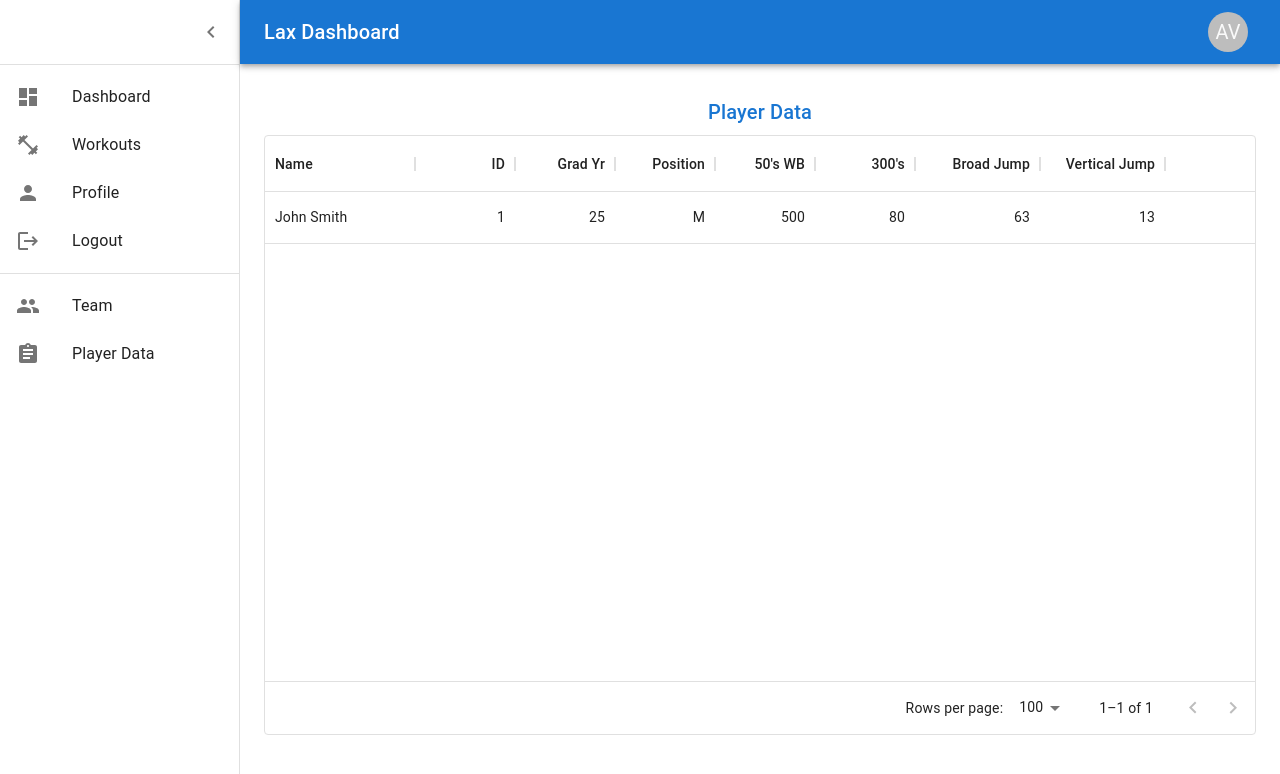
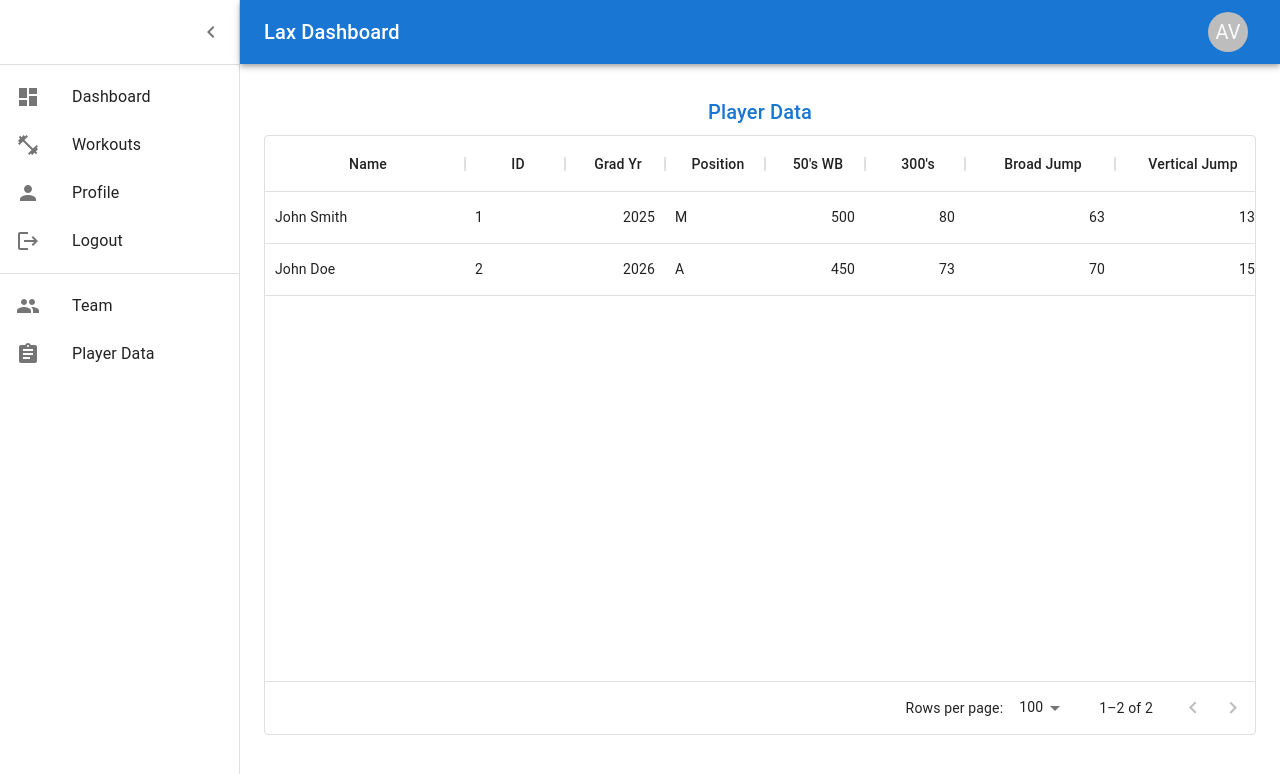
Before and after one commit to alyssavoccia/lax-dashboard-old, a React (Create React App) app: page /player-data in a window 1280 px wide. Shown: the top 774 px of the page. Built offline with nearby package versions, Linux system fonts and the light colour scheme; no server answers.

Commit message:
Added redux and set up reducer and actions for the user

```diff
--- a/package.json
+++ b/package.json
@@ -19,9 +19,12 @@
     "material-table": "^1.69.3",
     "react": "^17.0.2",
     "react-dom": "^17.0.2",
+    "react-redux": "^7.2.6",
     "react-router-dom": "5.2",
     "react-scripts": "5.0.0",
     "recharts": "^2.1.8",
+    "redux": "^4.1.2",
+    "redux-logger": "^3.0.6",
     "web-vitals": "^2.1.2"
   },
   "scripts": {
--- a/src/App.js
+++ b/src/App.js
@@ -1,52 +1,43 @@
 import React from 'react';
-import './App.css';
+import { Route, Switch } from 'react-router-dom';
+import { auth, createUserProfileDocument } from './firebase/firebase';
+import { connect } from 'react-redux';
 
 import { createTheme, ThemeProvider } from '@mui/material/styles';
 import CssBaseline from '@mui/material/CssBaseline';
 import Box from '@mui/material/Box';
-import { Route, Switch } from 'react-router-dom';
+
 import Navbar from './components/navbar/Navbar';
 import SignIn from './pages/sign-in/SignIn';
-import Dashboard from './pages/dashboard/Dashboard';
+import DashboardPage from './pages/dashboard/DashboardPage';
 import WorkoutsPage from './pages/workouts/Workouts';
 import ProfilePage from './pages/profile/ProfilePage';
 import PlayerDataPage from './pages/player-data/PlayerData';
 
-import { auth, createUserProfileDocument, firestore } from './firebase/firebase';
+import { setCurrentUser } from './redux/user/user.actions';
+
+import './App.css';
 
 const mdTheme = createTheme();
 
 class App extends React.Component {
-  constructor() {
-    super();
-
-    this.state = {
-      currentUser: null
-    };
-  }
-
   unsubscribeFromAuth = null;
 
   componentDidMount() {
+    const {setCurrentUser} = this.props;
+
     this.unsubscribeFromAuth = auth.onAuthStateChanged(async userAuth => {
       if (userAuth) {
         const userRef = await createUserProfileDocument(userAuth);
 
         userRef.onSnapshot(snapShot => {
-          this.setState({
-            currentUser: {
+          setCurrentUser({
               id: snapShot.id,
               ...snapShot.data()
-            },
-            currentTeam: {
-              team: snapShot.data().team,
-            }
-          }, () => {
-            console.log(this.state);
-          })
-        });
+            })
+          });
       } else {
-        this.setState({currentUser: userAuth})
+        setCurrentUser(userAuth)
       }
     });
   }
@@ -64,7 +55,7 @@ class App extends React.Component {
             <Navbar />
             <Switch>
               <Route exact path = '/' component={SignIn} />
-              <Route path='/dashboard' component={Dashboard} />
+              <Route path='/dashboard' component={DashboardPage} />
               <Route path='/workouts' component={WorkoutsPage} />
               <Route path='/profile' component={ProfilePage} />
               <Route path='/player-data' component={PlayerDataPage} />
@@ -74,7 +65,10 @@ class App extends React.Component {
       </div>
     );
   }
-
 }
 
-export default App;
+const mapDispatchToProps = dispatch => ({
+  setCurrentUser: user => dispatch(setCurrentUser(user))
+})
+
+export default connect(null, mapDispatchToProps)(App);
--- a/src/components/navbar/Navbar.js
+++ b/src/components/navbar/Navbar.js
@@ -1,4 +1,6 @@
 import * as React from 'react';
+import { connect } from 'react-redux';
+
 import {styled} from '@mui/material/styles';
 import MuiDrawer from '@mui/material/Drawer';
 import MuiAppBar from '@mui/material/AppBar';
@@ -10,6 +12,7 @@ import Typography from '@mui/material/Typography';
 import Divider from '@mui/material/Divider';
 import IconButton from '@mui/material/IconButton';
 import Toolbar from '@mui/material/Toolbar';
+
 import { mainListItems, secondaryListItems } from '../navbar/nav-list-items';
 
 
@@ -61,7 +64,7 @@ const Drawer = styled(MuiDrawer, { shouldForwardProp: (prop) => prop !== 'open'
 
 
 
-function Navbar() {
+function Navbar({ currentUser }) {
   const [open, setOpen] = React.useState(true);
   const toggleDrawer = () => {
     setOpen(!open);
@@ -126,4 +129,8 @@ function Navbar() {
   )
 }
 
-export default Navbar;
+const mapStateToProps = state => ({
+  currentUser: state.user.currentUser
+});
+
+export default connect(mapStateToProps)(Navbar);
--- a/src/index.js
+++ b/src/index.js
@@ -1,20 +1,20 @@
 import React from 'react';
 import ReactDOM from 'react-dom';
 import { BrowserRouter } from 'react-router-dom';
+import { Provider } from 'react-redux';
+
+import store from './redux/store';
+
 import './index.css';
 import App from './App';
-import reportWebVitals from './reportWebVitals';
 
 ReactDOM.render(
-  <React.StrictMode>
-    <BrowserRouter>
-      <App />
-    </BrowserRouter>
-  </React.StrictMode>,
+  <Provider store={store}>
+    <React.StrictMode>
+      <BrowserRouter>
+        <App />
+      </BrowserRouter>
+    </React.StrictMode>
+  </Provider>,
   document.getElementById('root')
 );
-
-// If you want to start measuring performance in your app, pass a function
-// to log results (for example: reportWebVitals(console.log))
-// or send to an analytics endpoint. Learn more: https://bit.ly/CRA-vitals
-reportWebVitals();
--- a/src/pages/dashboard/Dashboard.js
+++ b/src/pages/dashboard/DashboardPage.js
@@ -5,12 +5,12 @@ import Container from '@mui/material/Container';
 import Grid from '@mui/material/Grid';
 import Paper from '@mui/material/Paper';
 
-import PerformanceRelativeToPeers from '../../components/charts/PerformanceRelativeToPeers.js';
+import PerformanceRelativeToPeers from '../../components/charts/PerformanceRelativeToPeers'
 import StrengthsAssessment from '../../components/charts/StrengthsAssessment';
 import Percentiles from '../../components/charts/Percentiles.js';
 import TapScore from '../../components/charts/TapScore.js';
 
-function DashboardContent() {
+function DashboardPage() {
 
   return (
     <Box
@@ -121,5 +121,5 @@ function DashboardContent() {
 }
 
 export default function Dashboard() {
-  return <DashboardContent />;
+  return <DashboardPage/>;
 }
--- a/src/pages/player-data/PlayerData.js
+++ b/src/pages/player-data/PlayerData.js
@@ -24,7 +24,7 @@ function PlayerDataPage() {
           <Grid item xs={12}>
             <Title>Player Data</Title>
             <div style={{ height: '75vh', width: '100%' }}>
-              <DataGrid rows={rows} columns={columns} textAlign='center' />
+              <DataGrid rows={rows} columns={columns} />
             </div>
           </Grid>
         </Grid>
@@ -34,27 +34,37 @@ function PlayerDataPage() {
 }
 
 const columns = [
-  { field: 'name', headerName: 'Name', width: 150, editable: true },
-  { field: 'id', headerName: 'ID', width: 100, type: 'number', editable: true },
-  { field: 'grad', headerName: 'Grad Yr', width: 100, type: 'number', editable: true },
-  { field: 'pos', headerName: 'Position', width: 100, type: 'number', editable: true },
-  { field: 'wb', headerName: "50's WB", width: 100, type: 'number', editable: true },
-  { field: '300', headerName: "300's", width: 100, type: 'number', editable: true },
-  { field: 'broad', headerName: 'Broad Jump', width: 125, type: 'number', editable: true },
-  { field: 'vertical', headerName: 'Vertical Jump', width: 125, type: 'number', editable: true },
+  { field: 'name', headerName: 'Name', width: 200, headerAlign: 'center' },
+  { field: 'id', headerName: 'ID', width: 100, headerAlign: 'center' },
+  { field: 'grad', headerName: 'Grad Yr', width: 100, type: 'number', headerAlign: 'center' },
+  { field: 'pos', headerName: 'Position', width: 100, headerAlign: 'center', editable: true },
+  { field: 'wb', headerName: "50's WB", width: 100, type: 'number', headerAlign: 'center', editable: true },
+  { field: '300', headerName: "300's", width: 100, type: 'number', headerAlign: 'center', editable: true },
+  { field: 'broad', headerName: 'Broad Jump', width: 150, type: 'number', headerAlign: 'center', editable: true },
+  { field: 'vertical', headerName: 'Vertical Jump', width: 150, type: 'number', headerAlign: 'center', editable: true },
 ];
 
 const rows = [
   {
     id: 1,
     name: 'John Smith',
-    grad: 25,
+    grad: '2025',
     pos: 'M',
     wb: 500,
     300: 80,
     broad: 63,
     vertical: 13
   },
+  {
+    id: 2,
+    name: 'John Doe',
+    grad: '2026',
+    pos: 'A',
+    wb: 450,
+    300: 73,
+    broad: 70,
+    vertical: 15
+  },
 ];
 
 export default PlayerDataPage;
--- /dev/null
+++ b/src/redux/root-reducer.js
@@ -0,0 +1,7 @@
+import { combineReducers } from "redux";
+
+import userReducer from "./user/user.reducer";
+
+export default combineReducers({
+  user: userReducer
+});
--- /dev/null
+++ b/src/redux/store.js
@@ -0,0 +1,10 @@
+import { createStore, applyMiddleware } from 'redux';
+import logger from 'redux-logger';
+
+import rootReducer from './root-reducer';
+
+const middlewares = [logger];
+
+const store = createStore(rootReducer, applyMiddleware(...middlewares));
+
+export default store;
--- /dev/null
+++ b/src/redux/user/user.actions.js
@@ -0,0 +1,4 @@
+export const setCurrentUser = user => ({
+  type: 'SET_CURRENT_USER',
+  payload: user
+});
--- /dev/null
+++ b/src/redux/user/user.reducer.js
@@ -0,0 +1,17 @@
+const INITIAL_STATE = {
+  currentUser: null
+};
+
+const userReducer = (state = INITIAL_STATE, action) => {
+  switch (action.type) {
+    case 'SET_CURRENT_USER':
+      return {
+        ...state,
+        currentUser: action.payload
+      };
+    default:
+      return state;
+  }
+};
+
+export default userReducer;
```
Also changed, not shown: src/firebase/firebase.js (line endings or trailing spaces), 1 other file (tests, documents, lock files or other folders).
